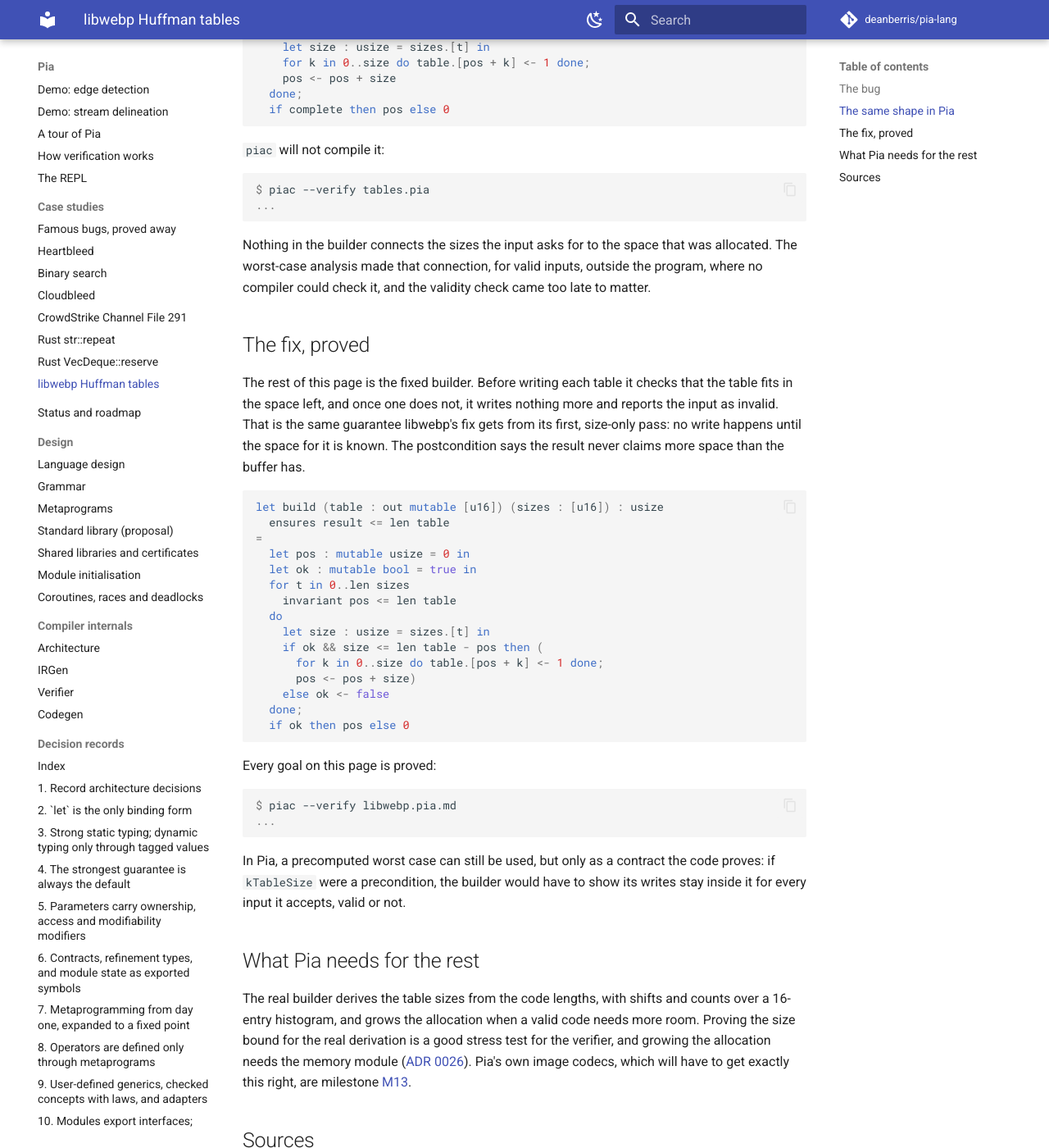
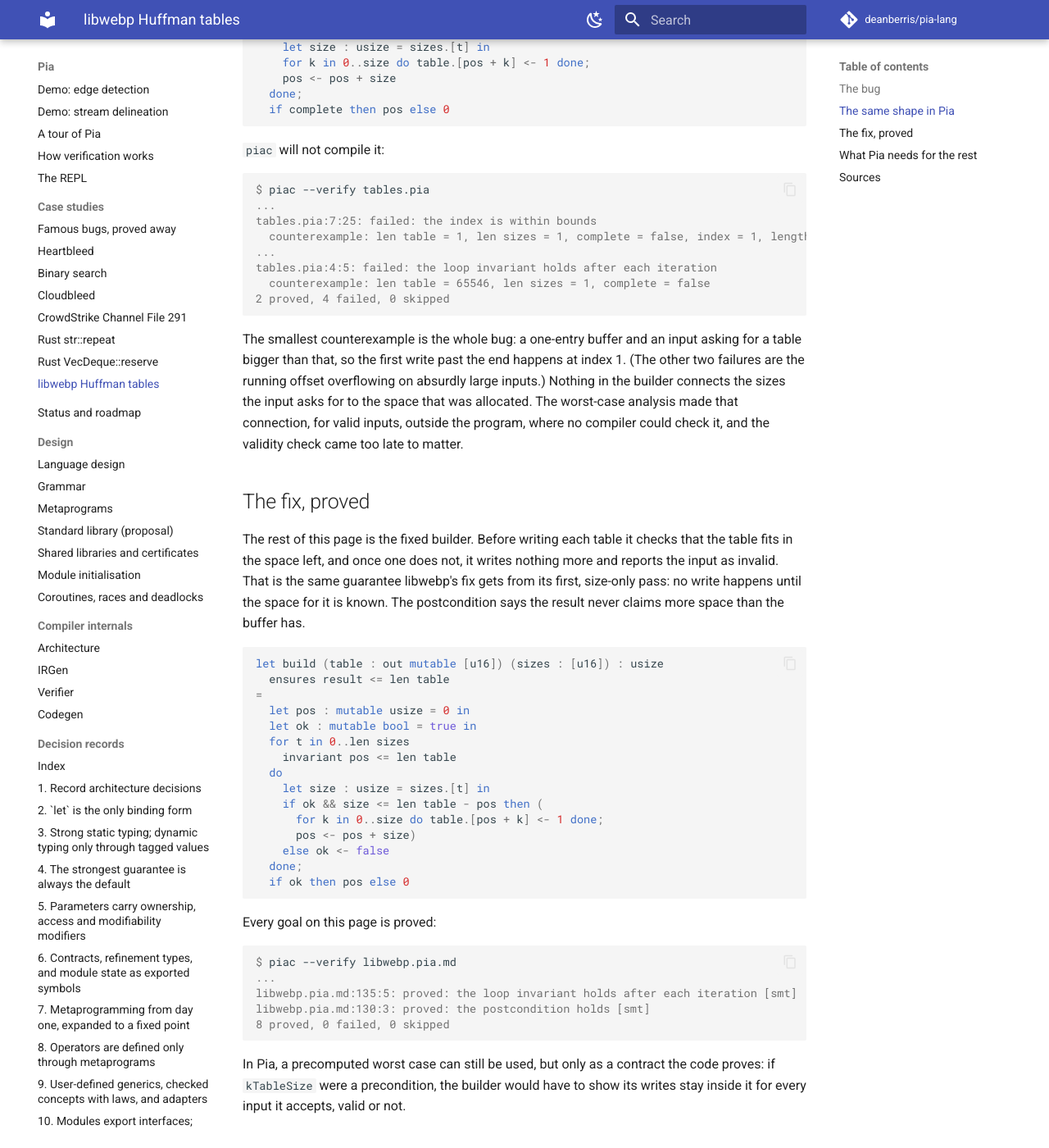
Before and after one commit to deanberris/pia-lang, an MkDocs documentation site: the page built from docs/cases/libwebp.pia.md, in a window 1280 px wide and 1400 px high, scrolled down 1711 px. Shown: the whole window at 82% size. Built offline with MkDocs 1.6.1 and Material for MkDocs 9.7.7, drawn with Linux system fonts in a browser that asks for light colours; comment, search, counter and statistics services are not loaded.

Commit message:
libwebp page: real piac output
Co-Authored-By: Claude Opus 5.5 <noreply@anthropic.com>
Claude-Session: https://claude.ai/code/session_01SkMSarsGbfBsffQVRtycEv

````diff
--- a/docs/cases/libwebp.pia.md
+++ b/docs/cases/libwebp.pia.md
@@ -100,10 +100,19 @@ let build (table : out mutable [u16]) (sizes : [u16]) (complete : bool) : usize
 ```console
 $ piac --verify tables.pia
 ...
+tables.pia:7:25: failed: the index is within bounds
+  counterexample: len table = 1, len sizes = 1, complete = false, index = 1, length = 1
+...
+tables.pia:4:5: failed: the loop invariant holds after each iteration
+  counterexample: len table = 65546, len sizes = 1, complete = false
+2 proved, 4 failed, 0 skipped
 ```
 
-Nothing in the builder connects the sizes the input asks for to the
-space that was allocated. The worst-case analysis made that connection,
+The smallest counterexample is the whole bug: a one-entry buffer and an
+input asking for a table bigger than that, so the first write past the
+end happens at index 1. (The other two failures are the running offset
+overflowing on absurdly large inputs.) Nothing in the builder connects
+the sizes the input asks for to the space that was allocated. The worst-case analysis made that connection,
 for valid inputs, outside the program, where no compiler could check it,
 and the validity check came too late to matter.
 
@@ -139,6 +148,9 @@ Every goal on this page is proved:
 ```console
 $ piac --verify libwebp.pia.md
 ...
+libwebp.pia.md:135:5: proved: the loop invariant holds after each iteration [smt]
+libwebp.pia.md:130:3: proved: the postcondition holds [smt]
+8 proved, 0 failed, 0 skipped
 ```
 
 In Pia, a precomputed worst case can still be used, but only as a
````
